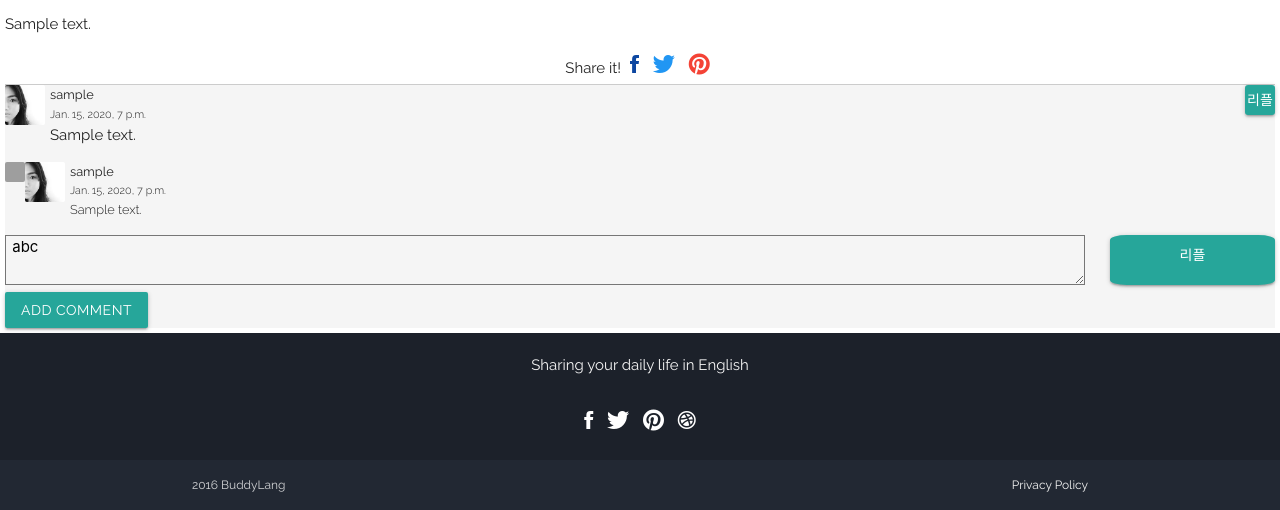
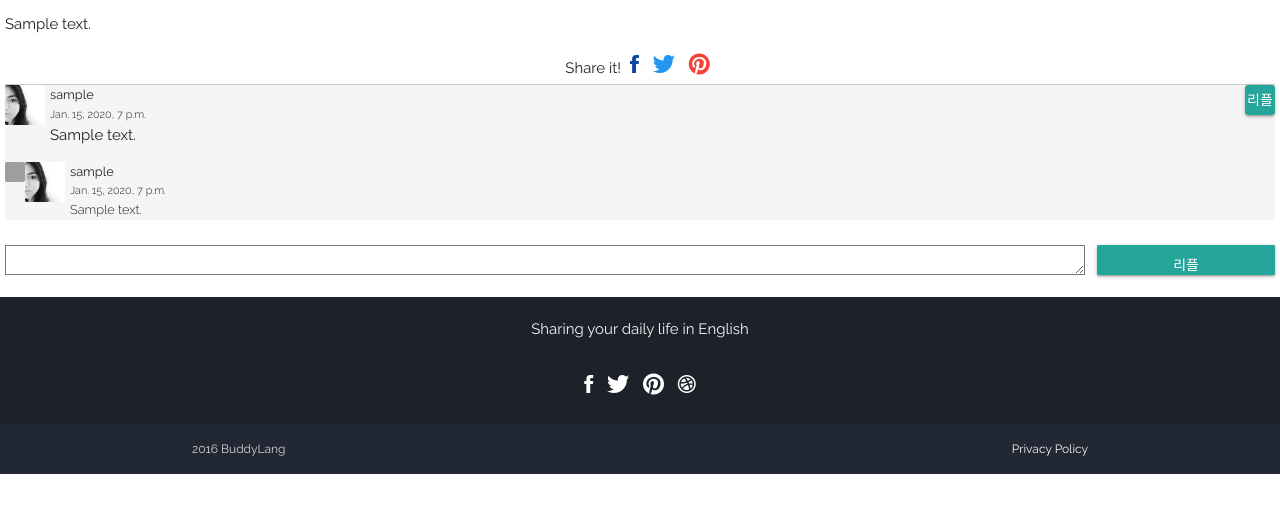
Before and after one commit to jujbob/my-first-blog, a Django app: page /post/1/ in a window 1280 px wide. Shown: the part 1643-2153 px from the top of the page. After the commit the page ends 2117 px from the top, so only its background shows below. Run offline with Django 3.2, Linux system fonts and the light colour scheme; tables that the repository leaves empty hold one stand-in row (values such as "Sample post"); some libraries are stand-ins or nearby versions; grey boxes are pictures that could not be loaded.

Commit message:
commit post detailed

```diff
--- a/WebApps/templates/blog/post_detail.html
+++ b/WebApps/templates/blog/post_detail.html
@@ -43,7 +43,7 @@
                         </span>
                     </div>
                 </div>
-                <p class="text-flow" style="margin-bottom: 10px"> <!-- <span class="dropcap"> A </span> -->  {{ post.text }}</p>
+                <p class="text-flow" style="margin-bottom: 10px;white-space: pre-line;"> <!-- <span class="dropcap"> A </span> -->  {{ post.text }}</p>
            <!--     <blockquote class="primary-border">"The quick, brown fox jumps over a lazy dog. DJs flock by when MTV ax quiz prog."</blockquote> -->
              <!--   <p class="text-flow"><b>I am alone:</b> and feel the charm of existence in thisspot, which was created for the bliss of souls like mine. I am so happy, my dear friend, so absorbed in the exquisite sense of mere tranquil existence, that I neglect my talents.</p> -->
 
@@ -71,7 +71,7 @@
                                     </div>
                                     <p class="small">{{ comment.created_date }}</p>
                                 </span>
-                                <span>{{ comment.text }}</span>
+                                <span style="white-space: pre-line;">{{ comment.text }}</span>
                             </div>
                         </div>
 
@@ -94,16 +94,64 @@
                             </div>
 
                         {% endfor %}
-
                     {% empty %}
                         <span>No comments here yet :(</span>
                     {% endfor %}
                     <div style="width: 100%">
-                        <textarea class="input-field" type="text" style="height: 5rem;width: 85%; margin-top: 0px; margin-bottom: 0px"> abc </textarea> <a class="btn-floating" style="float: right; width: 13%;height: 5rem;border-radius: 10%; text-align: center" href="#">리플</a>
+                        <form method="POST" action="{% url 'add_comment_to_post' post.id %}">
+                            {% csrf_token %}
+                            <input type="hidden" id="pk" value="{{ post.id }}" />
+                            <div>
+                                <div style="width: 85%; float: left;">{{ form.text }} </div>
+                                <div style="float: right;width: 14%"><button class="btn-floating" style="width: 100%; height: 3rem;border-radius: 1%; text-align: center" href="#">리플</button></div>
+                            </div>
+                        </form>
                     </div>
-                    <a class="btn btn-default" href="{% url 'add_comment_to_post' pk=post.pk %}">Add comment</a>
                 </div>
             </div>
         </div>
     </div>
+    <script src="{% static 'js/jquery-2.1.0.min.js' %}"></script>
+    <script>
+        (function() {
+
+            var textarea = $('#id_text'),
+                    originHeight = textarea.height(),
+                    originClientHeight = textarea[0].clientHeight,
+                    clone = textarea.clone(),
+                    extraHeight = parseInt(textarea.css('fontSize')),
+                    timer, content, cloneScrollHeight;
+
+            clone
+                    .removeAttr('id')
+                    .removeAttr('name')
+                    .css({
+                        position: 'absolute',
+                        top: 0,
+                        left: -9999,
+                        overflow: 'hidden'
+                    }).appendTo('body');
+
+            textarea.focus(function() {
+
+                timer = setInterval(function() {
+                    content = textarea.val();
+                    clone.val(content);
+                    cloneScrollHeight = clone[0].scrollHeight;
+
+                    if (originClientHeight < cloneScrollHeight) {
+                        textarea.css('height', cloneScrollHeight + extraHeight);
+                    } else if (originClientHeight === cloneScrollHeight) {
+                        textarea.css('height', originHeight);
+                    }
+                }, 100);
+
+            });
+
+            textarea.blur(function() {
+                clearInterval(timer);
+            });
+
+        })();
+    </script>
 {% endblock %}
--- a/blog/views.py
+++ b/blog/views.py
@@ -13,7 +13,7 @@ from blog.permissions import IsOwnerOrReadOnly
 
 def post_list(request):
 
-    page_data = Paginator(Post.objects.all(), 10)
+    page_data = Paginator(Post.objects.order_by('-created_date'), 10)
     page = request.GET.get('page')
 
     if page is None:
@@ -32,7 +32,8 @@ def post_list(request):
 
 def post_detail(request, pk):
     post = get_object_or_404(Post, pk=pk)
-    return render(request, 'blog/post_detail.html', {'post': post})
+    form = CommentForm()
+    return render(request, 'blog/post_detail.html', {'post': post, 'form': form})
 
 @login_required
 def post_new(request):
```
